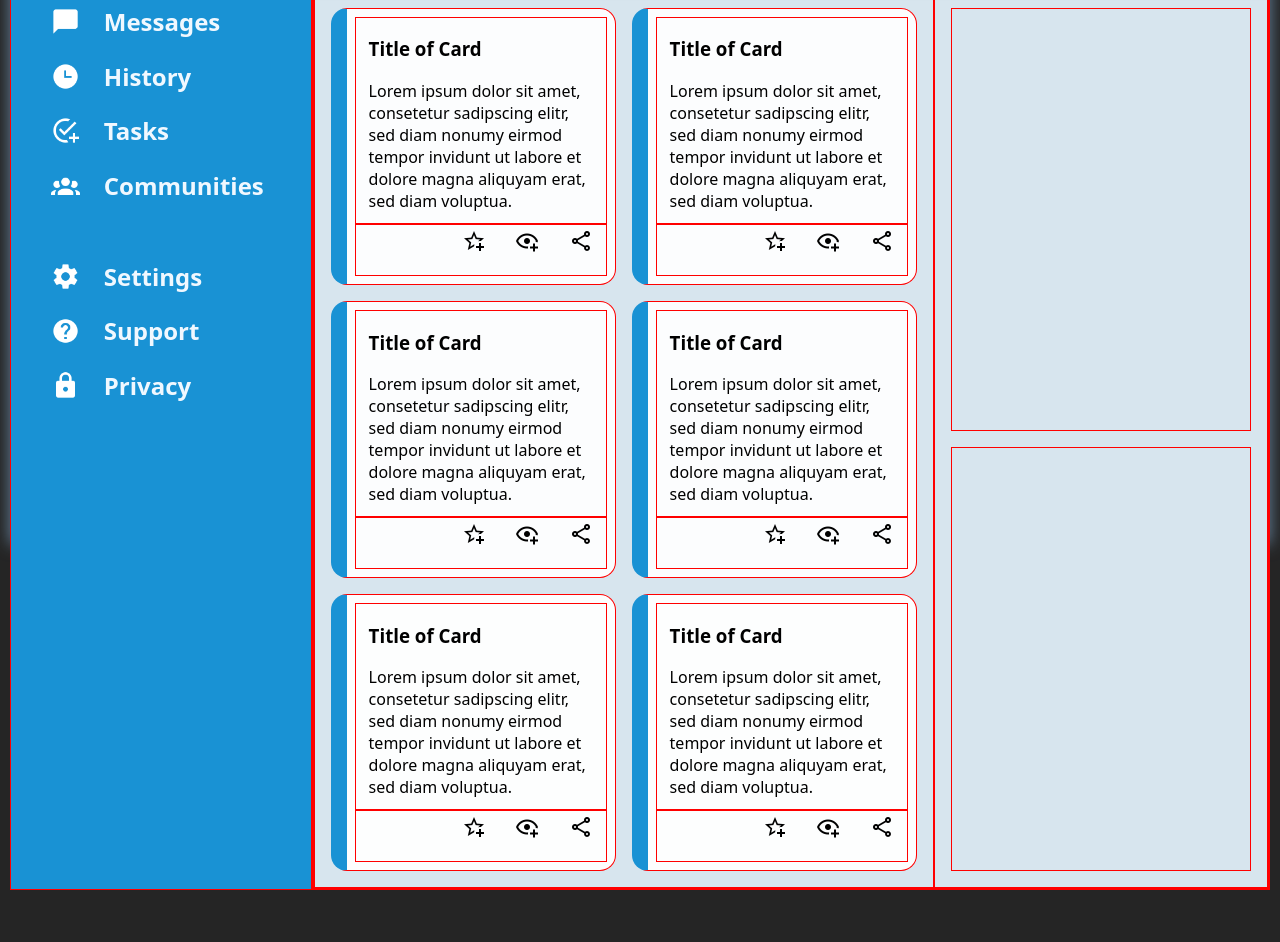
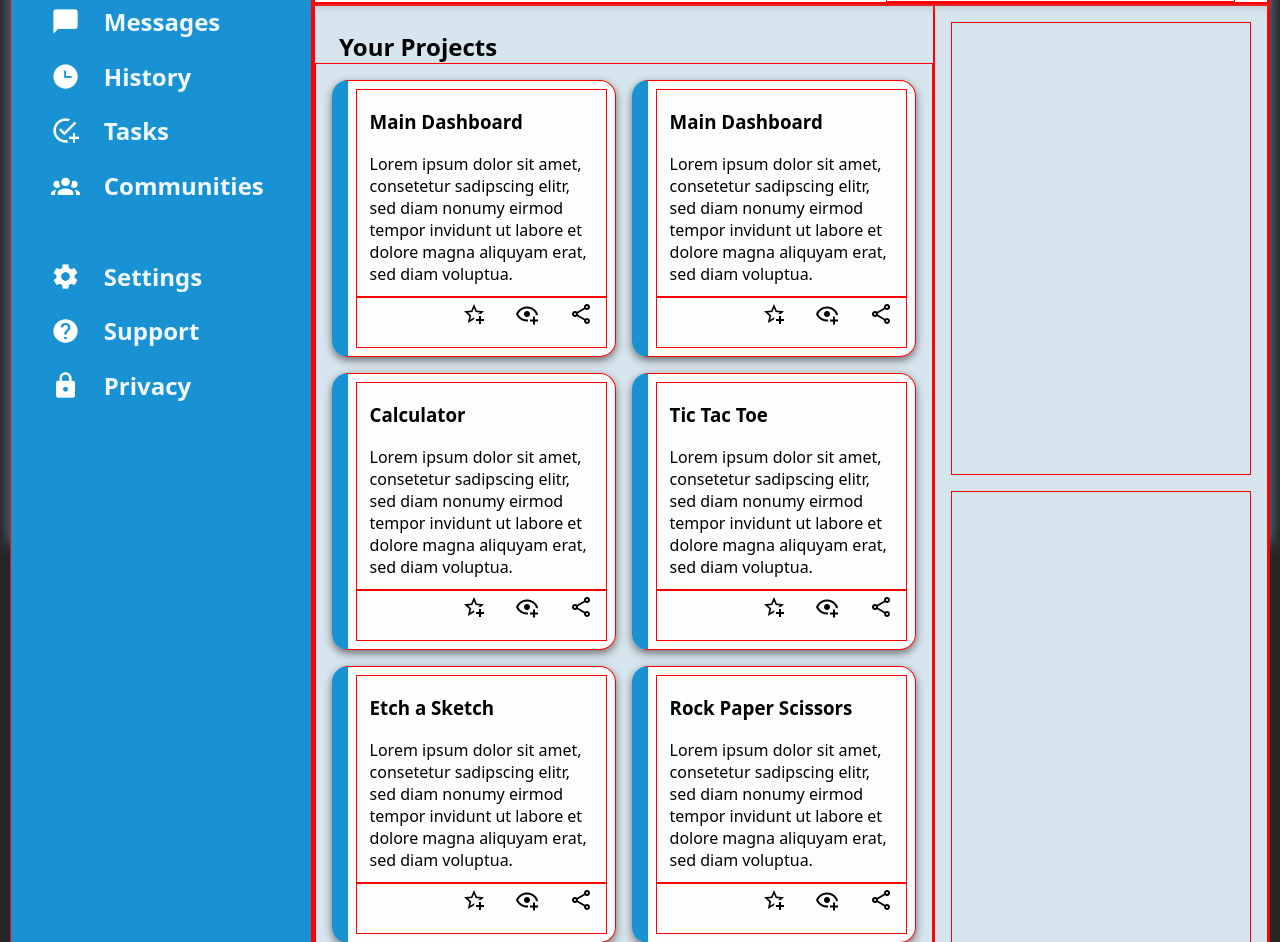
Before and after one commit to JackGraymer/Admin-Dashboard, a plain HTML site: page index.html in a window 1280 px wide. Shown: the part 246-1188 px from the top of the page. Before the commit the page ends 1136 px from the top, so only its background shows below. Drawn offline with Linux system fonts and the light colour scheme.

Commit message:
Added cards titles and projects title. Reworked card size and overflow to hidden.

```diff
--- a/index.html
+++ b/index.html
@@ -58,9 +58,11 @@
         </div>
         <div class="main">
             <div class="projects">
+                <h2>Your Projects</h2>
+                <div class="cards">
                     <div class="card">
                         <div class="cardText">
-                        <h3>Title of Card</h3>
+                            <h3>Main Dashboard</h3>
                             <p>Lorem ipsum dolor sit amet, consetetur sadipscing elitr, sed diam nonumy eirmod tempor invidunt ut labore et dolore magna aliquyam erat, sed diam voluptua. </p>
                         </div>
                         <div class="cardIcons">
@@ -69,7 +71,16 @@
                     </div>
                     <div class="card">
                         <div class="cardText">
-                        <h3>Title of Card</h4>
+                            <h3>Main Dashboard</h3>
+                            <p>Lorem ipsum dolor sit amet, consetetur sadipscing elitr, sed diam nonumy eirmod tempor invidunt ut labore et dolore magna aliquyam erat, sed diam voluptua.</p>
+                        </div>
+                        <div class="cardIcons">
+                            <a href="./index.html"><img src="./img/star-plus-outline.png" alt="favourite"></a> <a href="./index.html"> <img src="./img/eye-plus-outline.png" alt="seen"></a> <a href="./index.html"> <img src="./img/share-variant-outline.png" alt="share"></a>
+                        </div>
+                    </div>
+                    <div class="card">
+                        <div class="cardText">
+                            <h3>Calculator</h3>
                             <p>Lorem ipsum dolor sit amet, consetetur sadipscing elitr, sed diam nonumy eirmod tempor invidunt ut labore et dolore magna aliquyam erat, sed diam voluptua. </p>
                         </div>
                         <div class="cardIcons">
@@ -78,7 +89,7 @@
                     </div>
                     <div class="card">
                         <div class="cardText">
-                        <h3>Title of Card</h3>
+                            <h3>Tic Tac Toe</h3>
                             <p>Lorem ipsum dolor sit amet, consetetur sadipscing elitr, sed diam nonumy eirmod tempor invidunt ut labore et dolore magna aliquyam erat, sed diam voluptua. </p>
                         </div>
                         <div class="cardIcons">
@@ -87,7 +98,7 @@
                     </div>
                     <div class="card">
                         <div class="cardText">
-                        <h3>Title of Card</h3>
+                            <h3>Etch a Sketch</h3>
                             <p>Lorem ipsum dolor sit amet, consetetur sadipscing elitr, sed diam nonumy eirmod tempor invidunt ut labore et dolore magna aliquyam erat, sed diam voluptua. </p>
                         </div>
                         <div class="cardIcons">
@@ -96,20 +107,12 @@
                     </div>
                     <div class="card">
                         <div class="cardText">
-                        <h3>Title of Card</h3>
+                            <h3>Rock Paper Scissors</h3>
                             <p>Lorem ipsum dolor sit amet, consetetur sadipscing elitr, sed diam nonumy eirmod tempor invidunt ut labore et dolore magna aliquyam erat, sed diam voluptua. </p>
                         </div>
                         <div class="cardIcons">
                             <a href="./index.html"><img src="./img/star-plus-outline.png" alt="favourite"></a> <a href="./index.html"> <img src="./img/eye-plus-outline.png" alt="seen"></a> <a href="./index.html"> <img src="./img/share-variant-outline.png" alt="share"></a>
                         </div>
-                </div>
-                <div class="card">
-                    <div class="cardText">
-                        <h3>Title of Card</h3>
-                        <p>Lorem ipsum dolor sit amet, consetetur sadipscing elitr, sed diam nonumy eirmod tempor invidunt ut labore et dolore magna aliquyam erat, sed diam voluptua. </p>
-                    </div>
-                    <div class="cardIcons">
-                        <a href="./index.html"><img src="./img/star-plus-outline.png" alt="favourite"></a> <a href="./index.html"> <img src="./img/eye-plus-outline.png" alt="seen"></a> <a href="./index.html"> <img src="./img/share-variant-outline.png" alt="share"></a>
                     </div>
                 </div>
 
--- a/styles.css
+++ b/styles.css
@@ -213,7 +213,13 @@ grid-template-rows: 1fr 1fr;
     grid-template-columns: 3fr 1fr;
 }
 
-.projects{
+.projects>h2{
+    padding: 0 1em;
+    margin: 0;
+    margin-top: 1em;
+}
+
+.cards{
     display: grid;
     grid-template-columns: 1fr 1fr;
     padding: 1em;
@@ -228,13 +234,15 @@ grid-template-rows: 1fr 1fr;
     border-radius: 1em;
     padding: 0.5em;
     overflow: hidden;
+    box-shadow: 0 0.2em 0.5em 0 rgb(109, 109, 109);
 }
 
 .cardText{
     padding: 5%;
     padding-top: 0;
     padding-left: 5%;
-    overflow: scroll;
+    overflow:hidden;
+
 }
 
 .cardIcons{
```
Lines whose indentation alone changed are shown as unchanged.
